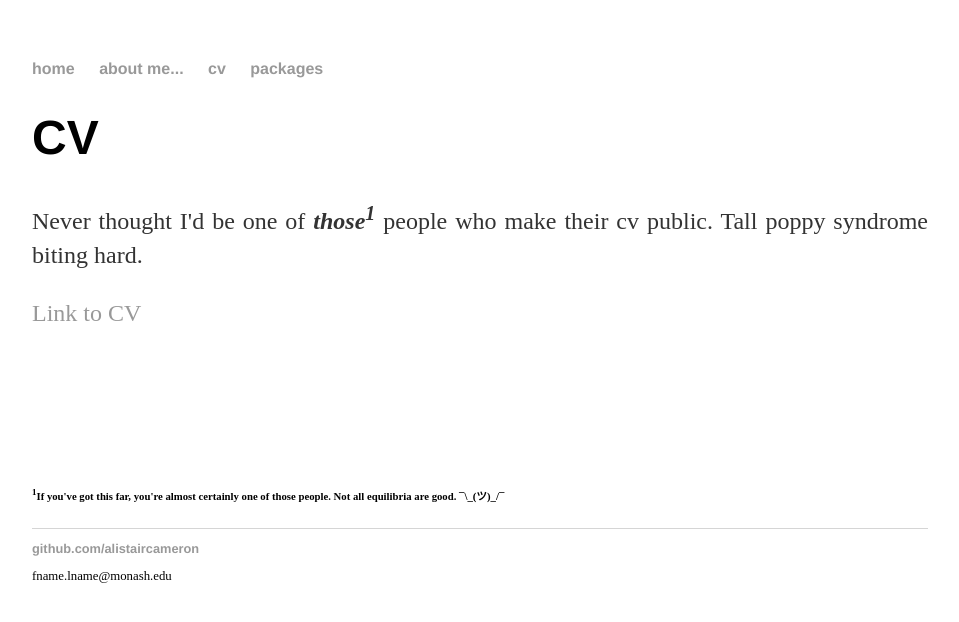
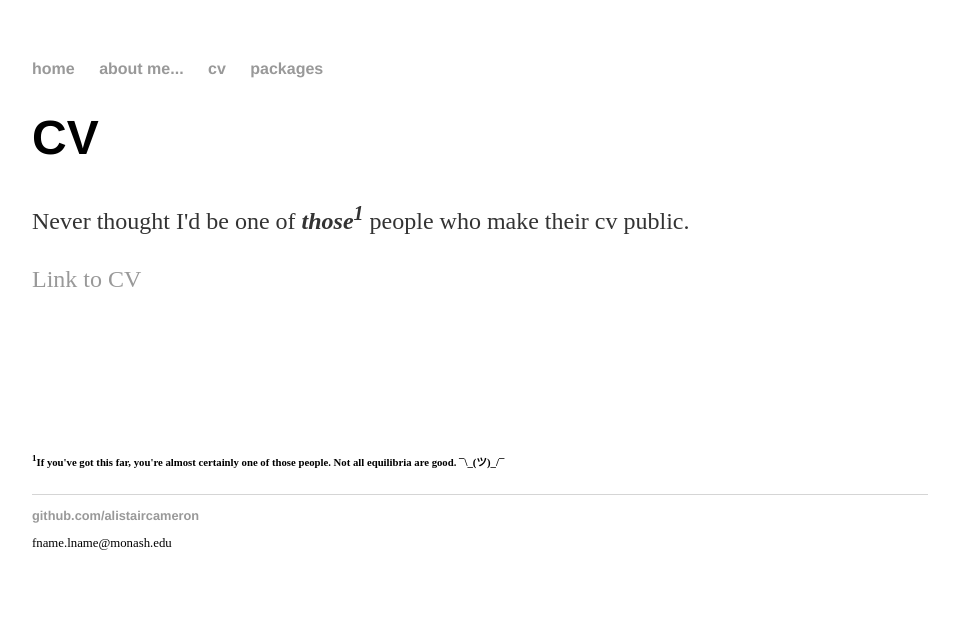
Before and after one commit to alistaircameron/alistaircameron.github.io, a Jekyll site: the page built from cv/index.html, in a window 1280 px wide. Shown: the top 622 px of the page, without its empty margins (160-1119 px from the left). Built offline with Jekyll 4.4.1, drawn with Linux system fonts in a browser that asks for light colours.

```diff
--- a/cv/index.html
+++ b/cv/index.html
@@ -2,18 +2,17 @@
 layout: default
 title: ac - cv
 ---
-    		<div class="blurb">
-        		<h1>CV</h1>
-				<p>Never thought I'd be one of <strong><em>those<sup>1</sup> </em></strong> people who make their cv public. Tall poppy syndrome biting hard. </a></p>
 
+<div class="blurb">
 
+	<h1>CV</h1>
 
-          <p> <a href="https://www.dropbox.com/scl/fi/aa2srxze6hkwo5kzd2pih/alistair_cameron_cv.pdf?rlkey=rbatudzmmb3l80v1gmfj12wiw&dl=0">Link to CV</a></p>
+	<p>Never thought I'd be one of <strong><em>those<sup>1</sup> </em></strong> people who make their cv public.</a></p>
 
+	<p> <a href="https://dl.dropbox.com/scl/fi/aa2srxze6hkwo5kzd2pih/alistair_cameron_cv.pdf?rlkey=rbatudzmmb3l80v1gmfj12wiw&dl=0">Link to CV</a></p>
 
+	<br><br><br><br><br><br>
 
-<br><br><br><br><br><br>
-        <p><h6><sup>1</sup>If you've got this far, you're almost certainly one of those people. Not all equilibria are good. ¯\_(ツ)_/¯</h6></p>
+	<p><h6><sup>1</sup>If you've got this far, you're almost certainly one of those people. Not all equilibria are good. ¯\_(ツ)_/¯</h6></p>
 
-
-    		</div><!-- /.blurb -->
+	</div><!-- /.blurb -->
--- a/index.html
+++ b/index.html
@@ -15,7 +15,7 @@ title: Alistair Cameron
 				</p>
 
 
-				<p>    Monash Uni phd candidate. Currently visiting GATE lab and really loving it. At GATE, and Europe more broadly, there's a large number of really strong phd candidates and friendly post-docs, kind of intimidating coming from a small pond...
+				<p>    Currently visiting GATE lab in Lyon and really loving it. At GATE, and Europe more broadly, there's a large number of really strong phd candidates and friendly post-docs, kind of intimidating coming from a small pond...
           <br><br>
-Would love to stay on in Europe (preferably France) for a while, so seeking postdocs in the hexagon. A development focus would be a bonus.
+Very lucky to be starting a postdoc at CERDI in late 2024.
     		</div><!-- /.blurb -->
```
